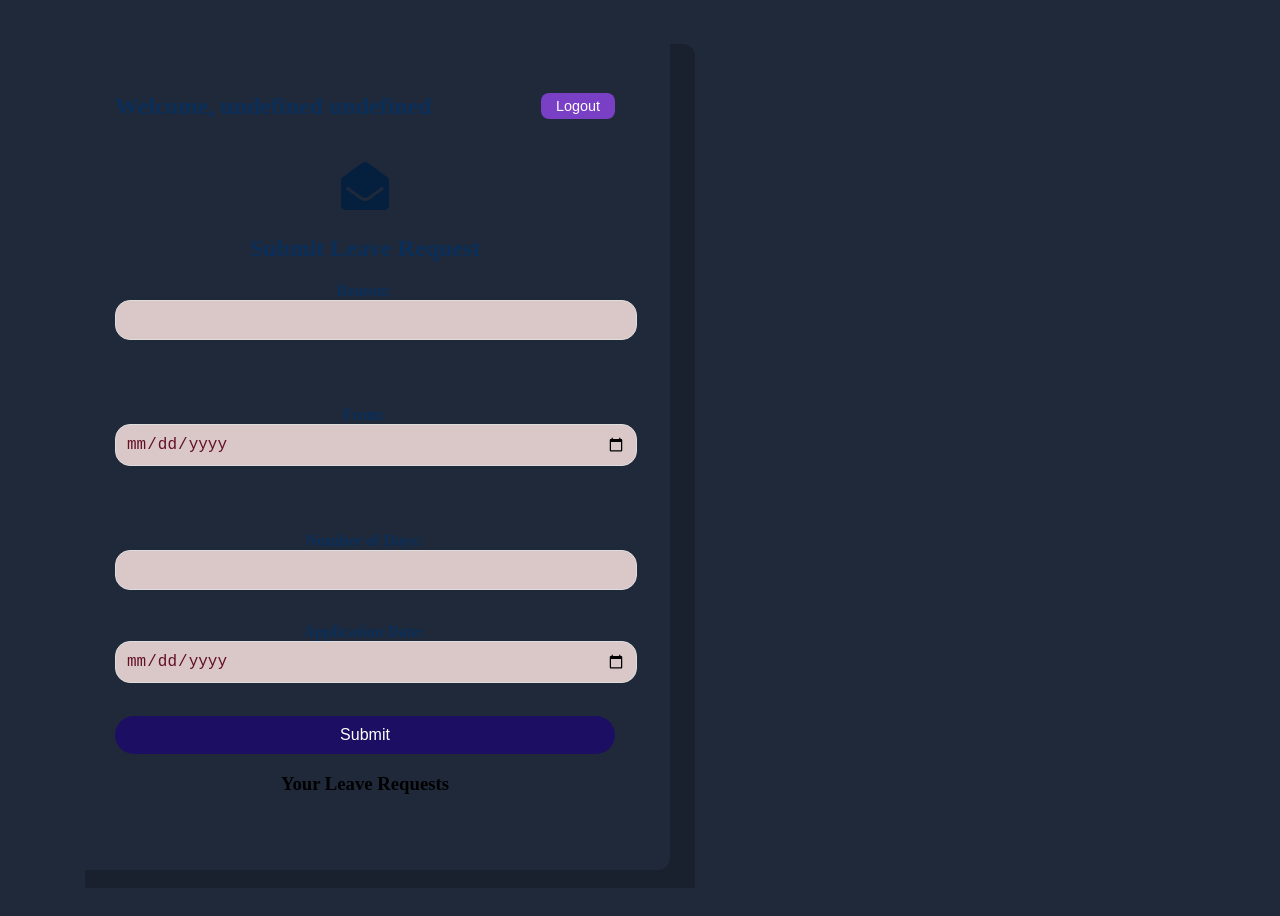
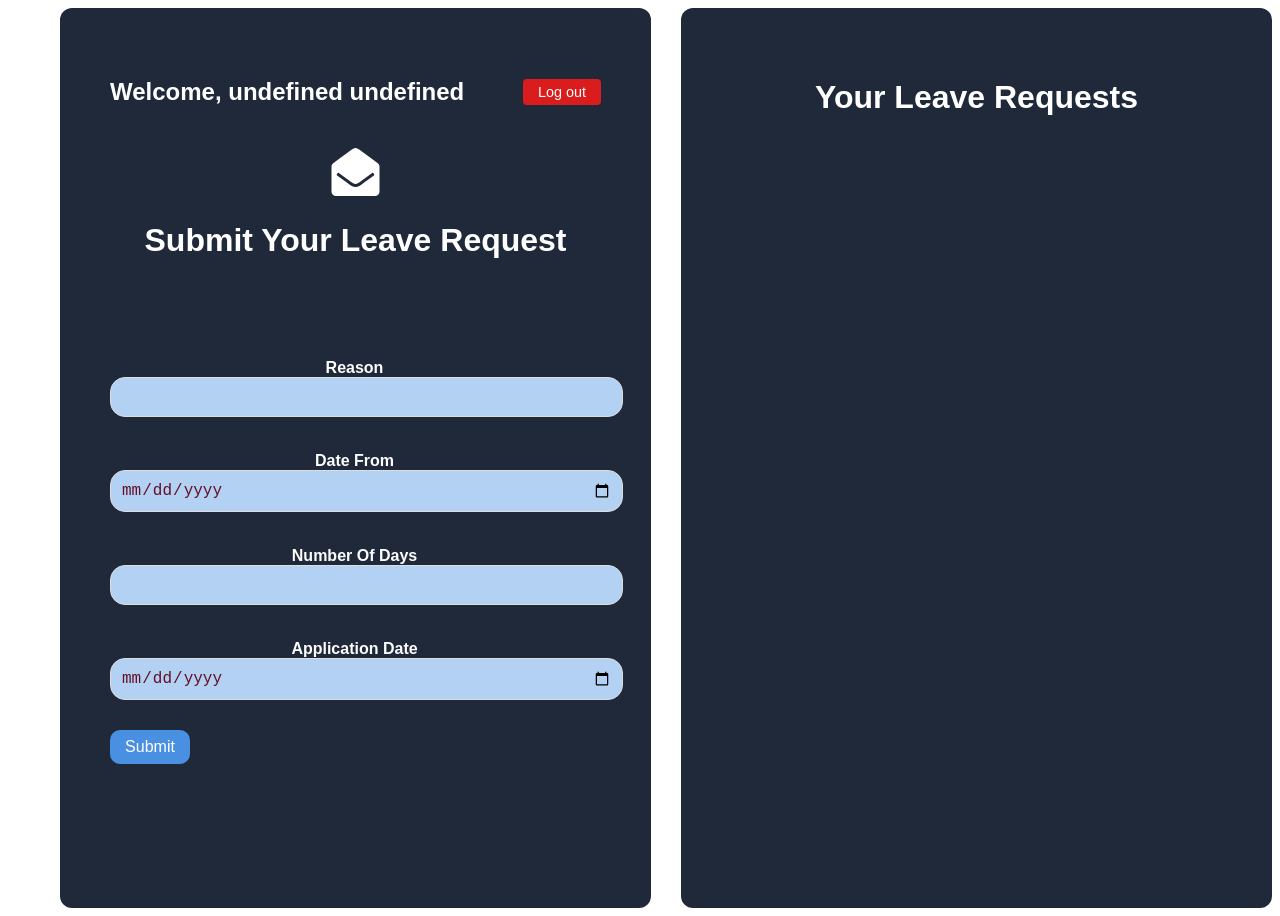
Before and after one commit to Aru-Tech-1312/leave-management, a website: page frontend/views/leaves/leaveRequest.html in a window 1280 px wide. Before the commit the page ends 888 px from the top, so only its background shows below. Drawn offline with Linux system fonts and the light colour scheme; no server answers; sample sign-in values are in the browser's storage.

Commit message:
Leave Request form updated

```diff
--- a/frontend/views/leaves/leaveRequest.html
+++ b/frontend/views/leaves/leaveRequest.html
@@ -1,5 +1,6 @@
 <!DOCTYPE html>
 <html lang="en">
+
 <head>
     <meta charset="UTF-8">
     <meta name="viewport" content="width=device-width, initial-scale=1.0">
@@ -7,11 +8,12 @@
     <link rel="stylesheet" href="style2.css">
     <link rel="stylesheet" href="https://cdnjs.cloudflare.com/ajax/libs/font-awesome/5.15.4/css/all.min.css">
 </head>
+
 <body>
     <div class="container">
         <div class="header">
             <h2 id="welcomeMessage"></h2>
-            <button id="logoutButton" class="btn-logout">Logout</button>
+            <button id="logoutButton" class="btn-logout">Log out</button>
         </div>
 
 
@@ -22,38 +24,39 @@
         </div>
 
 
-        <h2>Submit Leave Request</h2>
+        <h1>Submit Your Leave Request</h2>
         <form id="leaveRequestForm" class="form">
             <div class="input-box">
-            <label for="reason">Reason:</label>
-            <input type="text" id="reason" name="reason" required>
-            </div><br><br>
-
+                <label for="reason">Reason</label>
+                <input type="text" id="reason" name="reason" required>
+            </div>
             <div class="input-box">
-            <label for="dateFrom">From:</label>
-            <input type="date" id="dateFrom" name="dateFrom" required>
-             </div><br><br>
-             <div class="input-box">
-            <label for="numOfDays">Number of Days:</label>
-            <input type="number" id="numOfDays" name="numOfDays" required><br><br>
-
+                <label for="dateFrom">Date From</label>
+                <input type="date" id="dateFrom" name="dateFrom" required>
+            </div>
+            <div class="input-box">
+                <label for="numOfDays">Number Of Days</label>
+                <input type="number" id="numOfDays" name="numOfDays" required>
             </div>
 
             <div class="input-box">
-            <label for="applicationDate">Application Date:</label>
-            <input type="date" id="applicationDate" name="applicationDate" required><br><br>
+                <label for="applicationDate">Application Date</label>
+                <input type="date" id="applicationDate" name="applicationDate" required><br>
             </div>
             <button type="submit" class="btn">Submit</button>
         </form>
 
-
-        <h3>Your Leave Requests</h3>
+    </div>
+    <!-- <div>
+        <img src="">
+    </div> -->
+    <div class="container">
+        <h1>Your Leave Requests</h1>
         <ul id="leaveRequests" class="leave-list"></ul>
     </div>
-    <!-- <img src="./wpsierra-featured-image.jpg" alt="Side Image" class="side-image"> -->
-
 
 
     <script src="leaveRequest.js"></script>
 </body>
+
 </html>
--- a/frontend/views/leaves/style1.css
+++ b/frontend/views/leaves/style1.css
@@ -2,17 +2,20 @@ body {
     display: flex;
     align-items: center;
     justify-content: center;
-    min-height: 100vh;
-    background: linear-gradient(135deg, #2e66a6, #902340);
+    /*min-height: 100vh;
+    background: linear-gradient(135deg, #2e66a6, #902340); */
+    background-color: #1f293a;
 }
 
 .container {
-    width: 1000px;
+    width: 80%;
     height: 300px;
     padding: 25px;
-    background: linear-gradient(135deg, #96bdea, #e22f5f);
+    top: 10px;
+    /* background: linear-gradient(135deg, #96bdea, #e22f5f); */
+    background-color: #0ef;;
     border-radius: 12px;
-    box-shadow: 25px 26px rgba(0, 0, 0, 0.2);
+    /* box-shadow: 25px 26px rgba(0, 0, 0, 0.2); */
     transition: opacity 3s ease, transform 3s ease;
     font-size: 22px;
 }
@@ -59,13 +62,14 @@ body {
 }
 
 .btn-logout:hover {
-    background: #c31a4d;
+    background: #ff0000;
 }
 
 h2 {
     margin: 20px 0;
     text-align: center;
-    color: #6a041f;
+    color: black;
+    font-size: larger;
 
 }
 
@@ -93,21 +97,21 @@ select {
 
 }
 .status1{
-    background-color: #e0c3cf;
+    background-color: #ffffff;
     border-style: none;
-    padding: 10px;
+    /* padding: 10px; */
     color: #05203f;
 }
 
 #statusFilter{
-    background-color: #e0c3cf;
-    border-color:#e94e77;
+    background-color: #ffffff;
+    border-color:#ffffff;
     border-style: groove;
 }
 
 
 #statusFilter:hover{
-    background-color: #d5adbe;;
+    background-color: #fff7f7;
 }
 
 select:focus {
--- a/frontend/views/leaves/style2.css
+++ b/frontend/views/leaves/style2.css
@@ -2,26 +2,29 @@
 body {
     display: flex;
     align-items: center;
-    margin-left: 50px;
+    margin-left: 30px;
+    /* margin-top: 10px; */
     min-height: 100vh;
-    /* background: linear-gradient(135deg, #193759, #c53f63); */
-    background-color: #1f293a;
-    padding: 10px;
+    background-color: #ffffff;
+    /* padding: 10px; */
+    display: flex;
 }
 
 
 
 .container {
     width: 500px;
-    padding: 55px;
-    height: inherit;
+    height: 800px;
+    padding: 50px;
+    /* height: inherit; */
     /* background: linear-gradient(135deg, #96bdea, #e22f5f); */
-    background-color: #1f293a   ;
+    background-color: #1f293a;
     border-radius: 12px;
-    box-shadow: 25px 26px rgba(0, 0, 0, 0.2);
+    /* box-shadow: 25px 26px rgba(0, 0, 0, 0.2); */
     text-align: center;
     animation: fadeIn 0.8s ease;
-}
+    margin-left: 30px;
+    font-family: sans-serif;
 
 /* .side-image {
     width: 600px;
@@ -50,20 +53,25 @@ body {
 #logoutButton {
     padding: 5px 15px;
     font-size: 0.9rem;
-    background: #793fc5;
+    background: #da1c1c;
     color: white;
     border: none;
-    border-radius: 8px;
+    border-radius: 4px;
     cursor: pointer;
 }
 
 #logoutButton:hover {
-    background: #242447;
+    background: #ff0000;
 }
 
-h2 {
-    color: #092e59;
-    margin-bottom: 20px;
+h1{
+    color: #ffffff;
+    /* padding-bottom: 1px; */
+    /* margin-bottom: 15px; */
+
+}
+h2{
+    color: #ffffff;
 }
 
 
@@ -79,9 +87,14 @@ h2 {
 .icon {
     text-align: center;
     font-size: 3rem;
-    color: #05203f;
+    color: #ffffff;
 }
-.input-box input{
+.input-box{
+    padding-top: 20px;
+
+}
+
+.input-box input {
     color: #630f26;
 }
 
@@ -95,19 +108,21 @@ h2 {
     border: 1px solid #ddd;
     border-radius: 15px;
     outline: none;
-    background-color: #dac8c8;
+    background-color: #b3d1f3;
     transition: border-color 0.3s ease;
 }
 
 .input-box input:focus {
-    border-color: #630f26;
-    background-color: #9eaec1;
+    border-color: #000000;
+    background-color: #ffffff;
 }
 
 .input-box label {
     font-weight: bold;
-    color: #092e59;
+    font-family: sans-serif;
+    color: #fdfdfd;
     margin-right: 2px;
+    /* padding-left: 20px; */
 }
 
 input[type="text"]:focus~label,
@@ -120,31 +135,38 @@ input[type="number"]:focus~label {
 
 
 .btn {
-    width: 100%;
-    padding: 10px;
+    width: 80px;
+    padding: 8px;
     border: none;
-    border-radius: 20px;
-    background: #1c0f63;
+    border-radius: 10px;
+    background: #4a90e2;
     color: #fff;
     font-size: 1rem;
     cursor: pointer;
+    margin-top: 15px;
 }
 
 
 
 .btn:hover {
-    background-color: #092e59;
+    background-color: #0077ff;
 }
 
 .leave-list {
-    list-style-type: none;
-    padding: 0;
+    /* list-style-type: none;
+    padding: 0;*/
     margin-top: 20px;
+    /*background-color:#1f293a ;
+    height: 800px; */
+}
+
+.form{
+    margin-top: 80px;
 }
 
 .leave-list li {
-    background-color: #eef5ff;
-    border: 1px solid #ddd;
+    background-color: #ffffff;
+    /* border: 1px solid #ddd; */
     border-radius: 8px;
     margin-bottom: 10px;
     padding: 10px;
@@ -159,21 +181,25 @@ input[type="number"]:focus~label {
 .status3 {
     font-weight: bold;
     text-transform: uppercase;
-    background-color:#d5adbe ;
-    color:#092e59 ;
+    background-color: #ffffff;
+    color: #092e59;
     width: 500px;
 }
 
 .status.pending {
-    color: #d38314;
+    color: rgb(255, 255, 0);
 }
 
 .status.approved {
-    color: #38ae38;
+    color: rgb(25, 209, 25);
 }
 
 .status.rejected {
-    color: #d9534f;
+    color: red;
+}
+
+h1{
+    color: rgb(255, 255, 255);
 }
 
 
```
Also changed, not shown: backend/db.json (+9 -0 lines), frontend/views/leaves/managerLeaveRequest.html (+2 -2 lines), frontend/views/leaves/wpsierra-featured-image.jpg (deleted).
